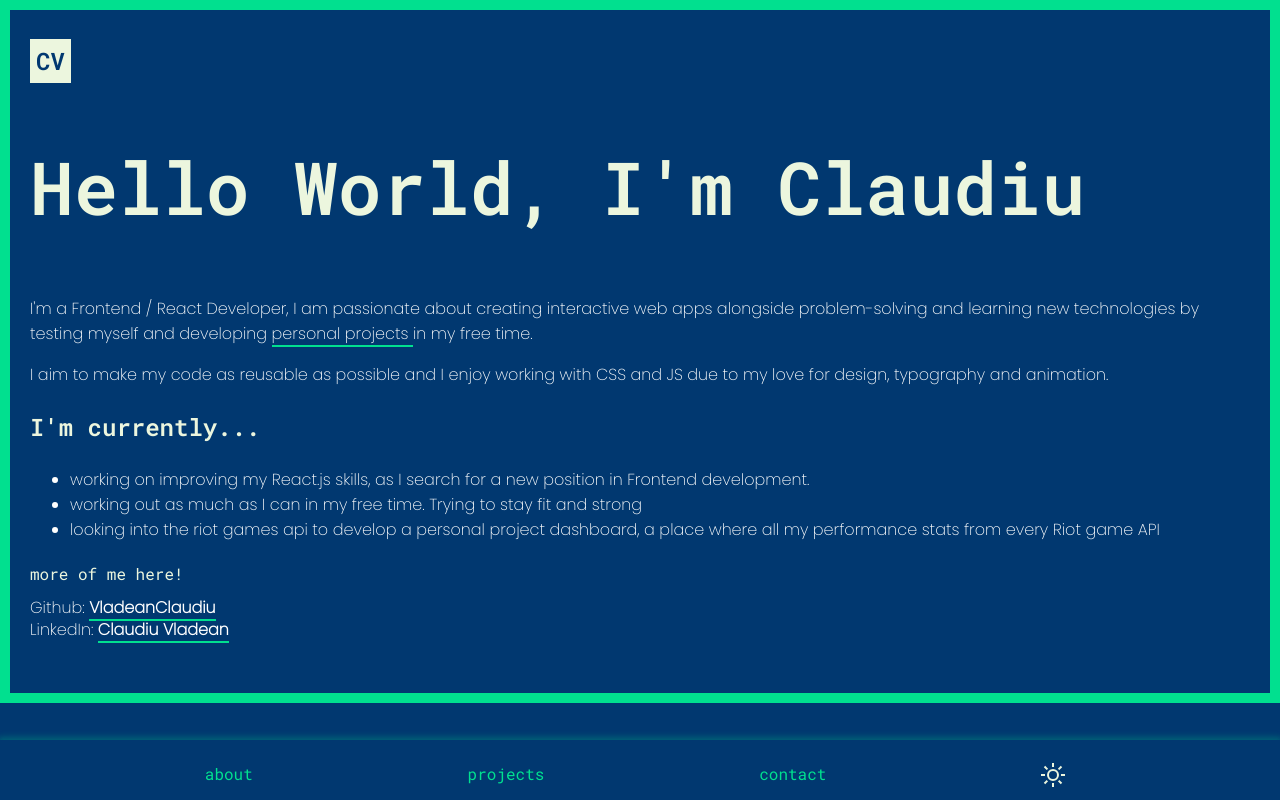
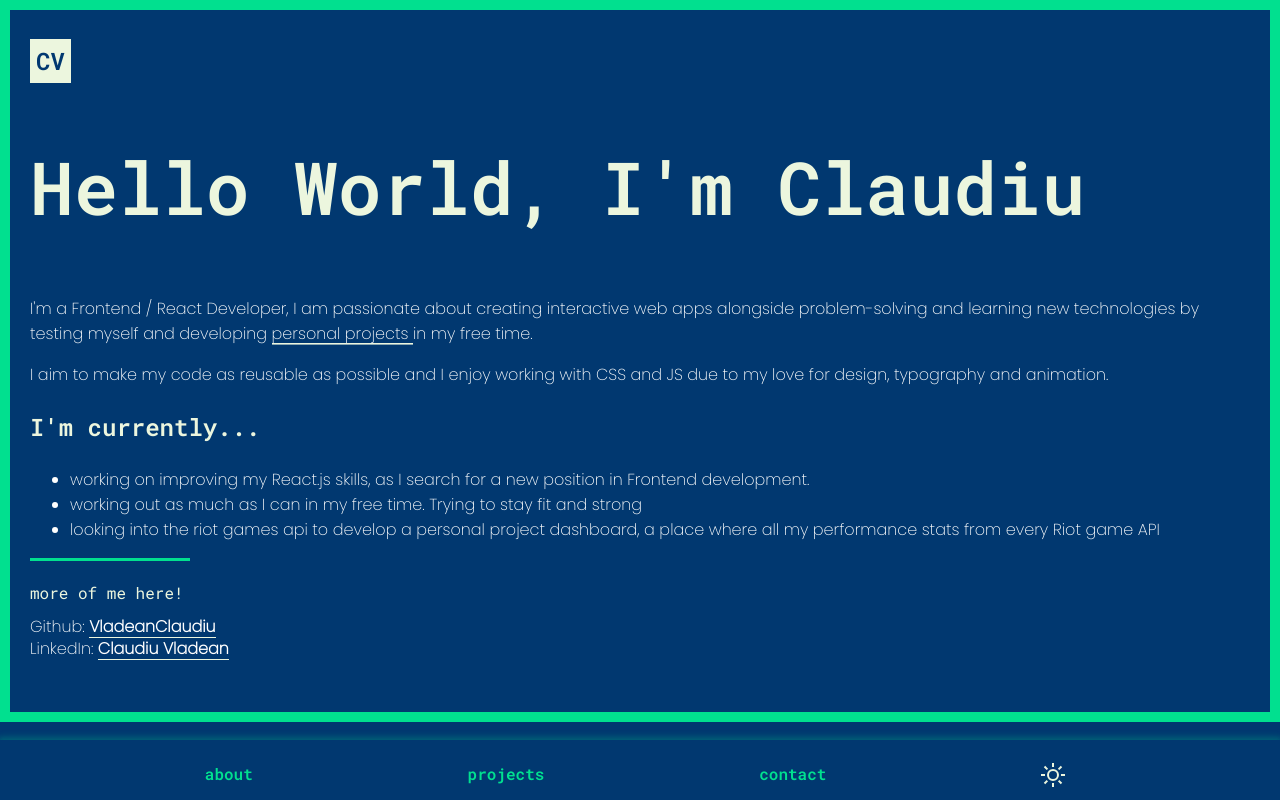
Before and after one commit to VladeanClaudiu/portfolio-website, a React (Vite) app: page / in a window 1280 px wide. Built offline with nearby package versions, Linux system fonts and the light colour scheme.

Commit message:
style finished for about page

```diff
--- a/src/App.css
+++ b/src/App.css
@@ -29,6 +29,22 @@ body {
   --lm-lighterColor : #40b3a2;
   --lm-lightestColor : #85cdca;
 
+}
+
+/* animation underline effect */
+a {
+  background:
+    linear-gradient(to right, rgba(100, 200, 200, 0), rgba(100, 200, 200, 0)),
+    linear-gradient(to right, var(--lighterColor), var(--lighterColor), var(--lighterColor));
+  background-size: 100% 0.1em, 0 0.1em;
+  background-position: 100% 100%, 0 100%;
+  background-repeat: no-repeat;
+  transition: background-size 400ms;
+}
+
+a:hover,
+a:focus {
+  background-size: 0 0.1em, 100% 0.1em;
 }
 
 .header-section {
@@ -100,7 +116,7 @@ body {
   margin: 0 10px 0 0;
   text-decoration: none;
   color: var(--lighterColor);
-  align-items: center;
+  font-weight: 600;
 }
 
 .svg-sun {
@@ -114,13 +130,18 @@ body {
 /* about section */
 
 .span-underline {
-  border-bottom: 2px solid var(--lighterColor);
-  transition: .2s ease-in-out;
+  background:
+  linear-gradient(to left, var(--lighterColor), var(--lighterColor), var(--lighterColor)),
+  linear-gradient(to left, var(--lightestColor), var(--lightestColor));
+  background-size: 0 0.1em, 100% 0.1em;
+  background-position: 100% 100%, 0 100%;
+  background-repeat: no-repeat;
+  transition: background-size 400ms;
 }
 
-.span-underline:hover {
-  transition: .2s ease-in-out;
-  border-bottom: 2px solid var(--lightColor);
+.span-underline:hover,
+.span-underline:focus {
+  background-size: 100% 0.1em, 0 0.1em;
 }
 
 .underlined-links {
@@ -133,6 +154,14 @@ body {
 /* footer section */
 .footer-section {
   margin-bottom: 5vh;
+}
+
+.footer-div {
+  content: "";
+    display: block;
+    width: 160px;
+    height: 3px;
+    background-color: var(--lighterColor);
 }
 
 .footer-section > h4 {
--- a/src/components/About.jsx
+++ b/src/components/About.jsx
@@ -11,7 +11,7 @@ export default function About() {
                     I'm a Frontend / React Developer,
                     I am passionate about creating interactive web apps alongside
                     problem-solving and learning new technologies by testing myself
-                    and developing <span className="span-underline"><a className="underlined-links" href="#">personal projects</a> </span>  in my free time.
+                    and developing <span className="span-underline underline-effect"><a target="_blank" className="underlined-links" href="https://github.com/VladeanClaudiu?tab=repositories">personal projects</a> </span>  in my free time.
                 </p>
                 <p>
                     I aim to make my code as reusable as possible and  I enjoy working with CSS and JS due to my love for design, typography and animation.
--- a/src/components/Footer.jsx
+++ b/src/components/Footer.jsx
@@ -1,6 +1,8 @@
 export default function Footer() {
     return (
+
         <footer className="footer-section">
+            <div className="footer-div"></div>
             <h4>more of me here!</h4>
             <p>Github: <span className="span-underline"><a href="https://github.com/VladeanClaudiu">VladeanClaudiu</a></span></p>
             <p>LinkedIn: <span className="span-underline"><a href="https://www.linkedin.com/in/claudiu-vladean-652614191/">Claudiu Vladean</a></span></p>
```
